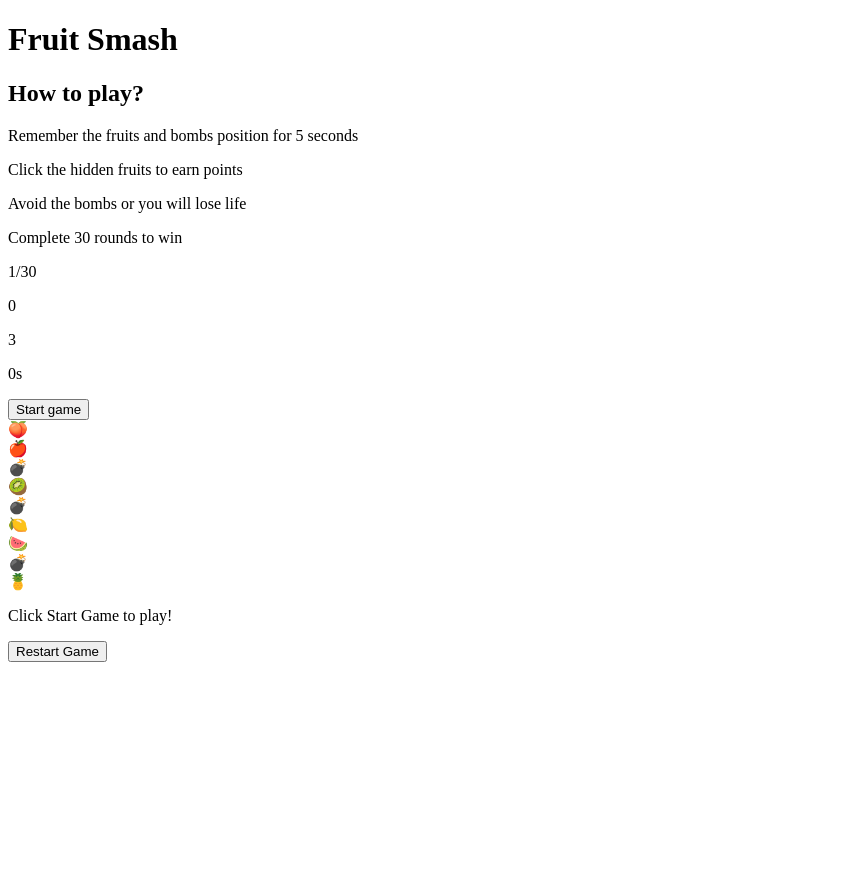
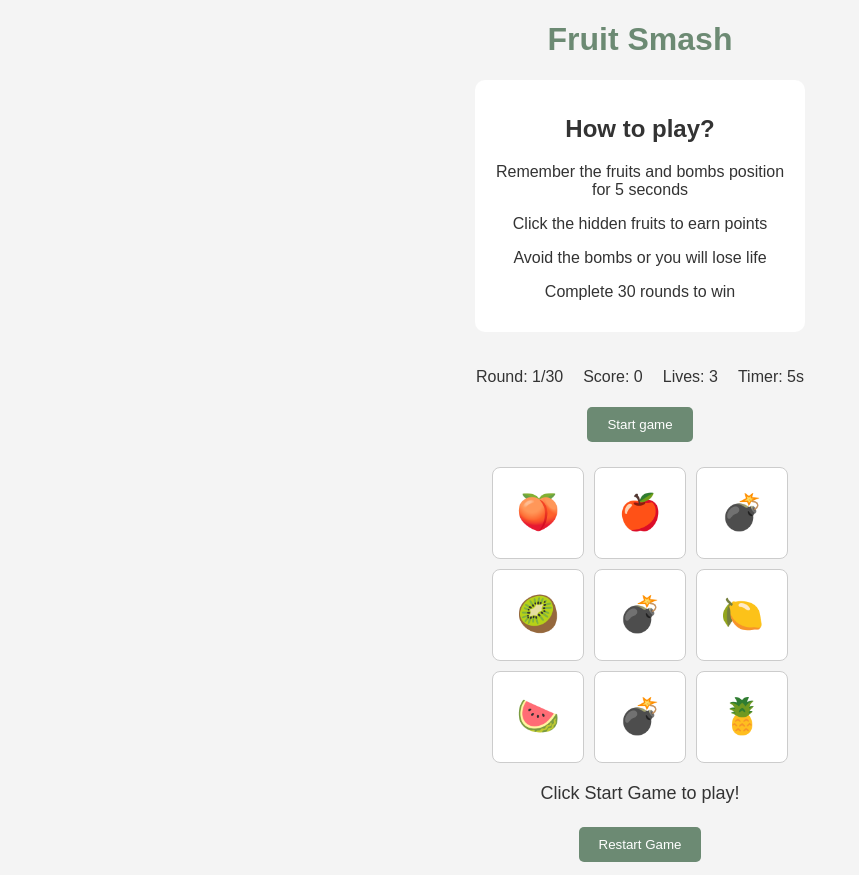
Before and after one commit to grobalada/fruit-smash, a plain HTML site: page index.html in a window 1280 px wide. Shown: the whole page, without its empty margins (0-859 px from the left). Before the commit the page ends 800 px from the top, so only its background shows below. Drawn offline with Linux system fonts and the light colour scheme.

Commit message:
CSS added

```diff
--- a/index.html
+++ b/index.html
@@ -16,24 +16,25 @@
         <p>Avoid the bombs or you will lose life</p>
         <p>Complete 30 rounds to win</p>
     </section>
-    <section>
-        <p id="round">1/30</p>
-        <p id="score">0</p>
-        <p id="lives">3</p>
-        <p id="timer">0s</p>
+    <section id="game-info">
+        <p>Round: <span id="round">1/30</span></p>
+        <p>Score: <span id="score">0</span></p>
+        <p>Lives: <span id="lives">3</span></p>
+        <p>Timer: <span id="timer">5s</span></p>
     </section>
     <button id="start">Start game</button>
     <section id="board">
-        <div class="board">🍑</div>
-        <div class="board">🍎</div>
-        <div class="board">💣</div>
-        <div class="board">🥝</div>
-        <div class="board">💣</div>
-        <div class="board">🍋</div>
-        <div class="board">🍉</div>
-        <div class="board">💣</div>
-        <div class="board">🍍</div>
+        <div class="card">🍑</div>
+        <div class="card">🍎</div>
+        <div class="card">💣</div>
+        <div class="card">🥝</div>
+        <div class="card">💣</div>
+        <div class="card">🍋</div>
+        <div class="card">🍉</div>
+        <div class="card">💣</div>
+        <div class="card">🍍</div>
     </section>
     <p id="message">Click Start Game to play!</p>
     <button id="reset">Restart Game</button>
+</body>
 </html>
--- a/style.css
+++ b/style.css
@@ -0,0 +1,61 @@
+
+body {
+    background-color: #f4f4f4;
+    color: #333333;
+    font-family: Arial, sans-serif;
+    text-align: center;
+}
+
+h1 {
+    color: #6c8a73;
+}
+
+#instructions {
+    background-color: white;
+    width: 300px;
+    padding: 15px;
+    margin: 20px auto;
+    border-radius: 10px;
+}
+
+#game-info {
+    display: flex;
+    justify-content: center;
+    gap: 20px;
+}
+
+#board {
+    display: flex;
+    flex-wrap: wrap;
+    justify-content: center;
+    gap: 10px;
+    width: 320px;
+    margin: 20px auto;
+}
+
+.card {
+    display: flex;
+    justify-content: center;
+    align-items: center;
+    width: 90px;
+    height: 90px;
+    background-color: white;
+    border: 1px solid #cccccc;
+    border-radius: 8px;
+    font-size: 35px;
+    cursor: pointer;
+}
+
+button {
+    background-color: #6c8a73;
+    color: white;
+    padding: 10px 20px;
+    border: none;
+    border-radius: 5px;
+    cursor: pointer;
+    margin: 5px;
+}
+
+#message {
+    font-size: 18px;
+}
```
